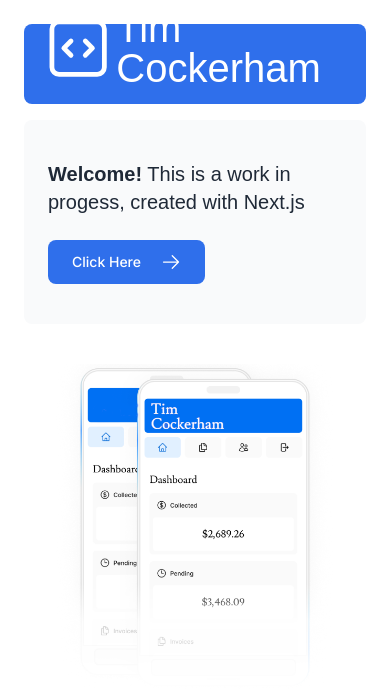
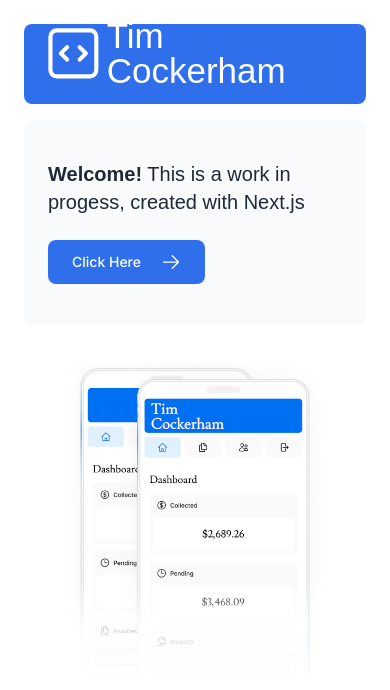
Before and after one commit to tjcocker/NextJS-App, a Next.js app: page / in a window 390 px wide. Shown: the top 690 px of the page. Built offline with nearby package versions, Linux system fonts and the light colour scheme; a web font is replaced by a local one.

Commit message:
fixing logo size for mobile
cutting off top edge

```diff
--- a/app/ui/my-logo.tsx
+++ b/app/ui/my-logo.tsx
@@ -6,8 +6,8 @@ export default function MyLogo() {
     <div
       className={`${lusitana.className} flex flex-row items-center leading-none text-white`}
     >
-      <CodeBracketSquareIcon className="size-15"/>
-      <p className="text-[40px]">Tim Cockerham</p>
+      <CodeBracketSquareIcon className="size-13"/>
+      <p className="text-[35px]">Tim Cockerham</p>
     </div>
   );
 }
```
